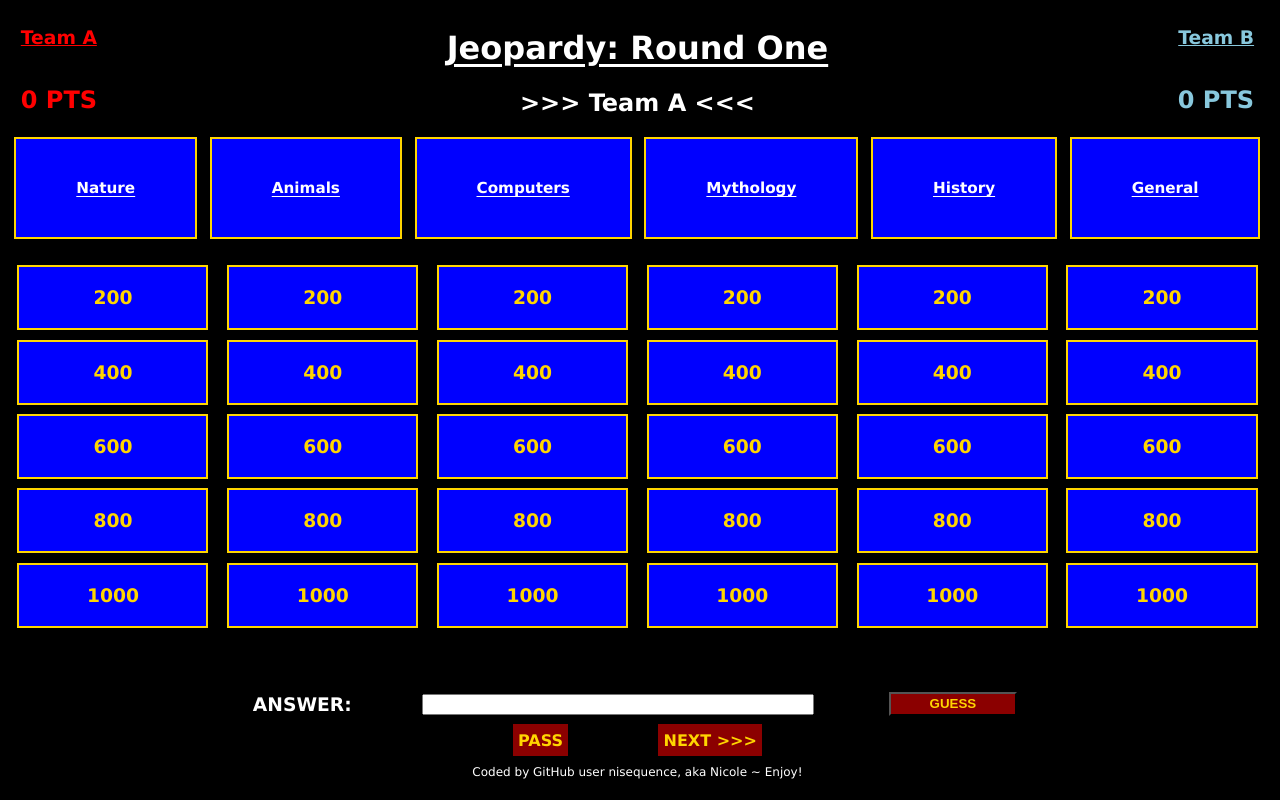
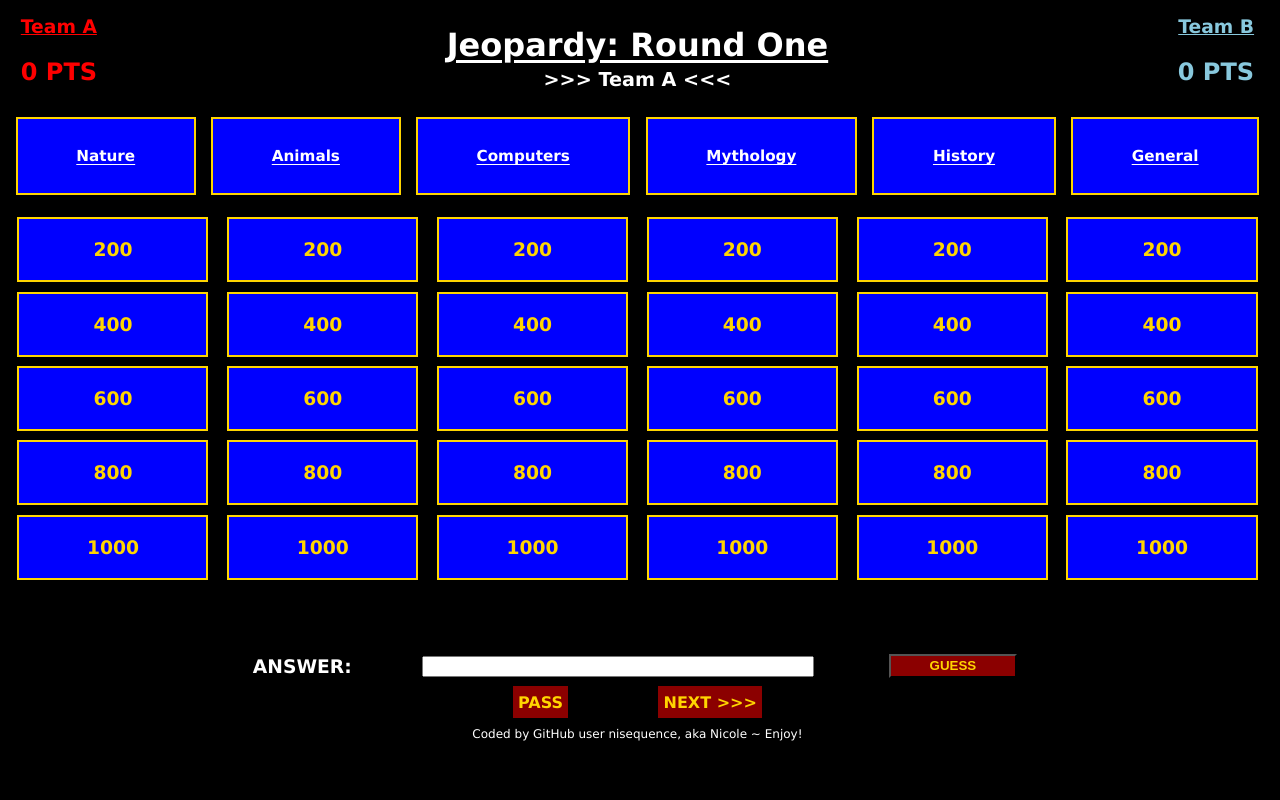
Before and after one commit to uprighted-learners/jeopardy-board-nisequence, a plain HTML site: page round-1.html in a window 1280 px wide. Drawn offline with Linux system fonts and the light colour scheme.

Commit message:
made styling adjustments for both appearance and functionality reasons

```diff
--- a/styles.css
+++ b/styles.css
@@ -69,17 +69,17 @@
     display: grid;
     grid-template-columns: 16.6% 16.6% 16.6% 16.6% 16.6% 16.6%;
     /* columns are evenly distributed */
-    grid-template-rows: 8vh 6vh 17vh 10.5vh 10.5vh 10.5vh 10.5vh 10.5vh 6vh 4vh 4vh;
+    grid-template-rows: 8vh 4vh 13vh 10.75vh 10.75vh 10.75vh 10.75vh 10.75vh 6vh 4vh 4vh;
     /* rows are very specifically defined to fit their elements based on viewport */
     /* ! not quite mobile friendly (maybe someday) */
 }
 
 /* roundHeader: <section> that contains Jeopardy Round Name & which Team is up */
 .roundHeader {
-    display: grid;
+    display:grid;
     grid-column: 2 / span 4;
     grid-row: 1 / span 2;
-    align-items:center;
+    align-content: center;
     text-align: center;
     margin-left:auto;
     margin-right:auto;
@@ -89,15 +89,15 @@
 .roundName {
     grid-row: 1 / span 1;
     text-decoration: underline;
-    text-underline-offset: 0.4vw;
+    text-underline-offset: 0.3vw;
+    margin-bottom: 0.25vh;
 }
 
 #teamUp {
-    display: grid;
     grid-row: 2 / span 1;
     font-weight: bold;
-    font-size: x-large;
-    margin-top: 0px;
+    font-size: larger;
+    margin-top: 0.25vh;
     margin-bottom: 2vh;
     color: white;
 }
@@ -130,6 +130,7 @@
     text-align: left;
     color:red;
     text-decoration: underline;
+    margin-top: 1vh;
 }
 
 /* how to display name of Team B */
@@ -140,6 +141,7 @@
     text-align: right;
     color:rgb(136, 200, 221);
     text-decoration: underline;
+    margin-top: 1vh;
 }
 
 /* points for Team A */
@@ -149,6 +151,7 @@
     grid-row: 2;
     text-align: left;
     color:red;
+    margin-top: 0.25vh;
 }
 
 /* points for Team B */
@@ -158,6 +161,7 @@
     grid-row: 2;
     text-align: right;
     color:rgb(136, 200, 221);
+    margin-top: 0.25vh;
 }
 
 /* categories: <section> class name */
@@ -170,6 +174,7 @@
     align-self: center;
     font-size: small;
     font-weight: bold;
+    align-content: space-evenly;
 }
 
 /* class for category headers */
@@ -177,19 +182,18 @@
     text-decoration: underline;
     display:grid;
     text-align: center;
-    align-content: space-evenly;
     background-color: blue;
     margin-top: 0.01vh;
     margin-bottom: 0.01vh;
-    margin-left: 0.4rem;
-    margin-right: 0.4rem;
+    margin-left: 0.5em;
+    margin-right: 0.5em;
     border: 2px;
     border-style: solid;
     border-color: rgb(255, 213, 0);
-    padding-top: 5vh;
-    padding-bottom: 5vh;
-    padding-left: 1.75vw;
-    padding-right: 1.75vw;
+    padding-top: 3.5vh;
+    padding-bottom: 3.5vh;
+    align-items: center;
+    justify-items: center;
 }
 
 /* 6 category headers in separate columns */
@@ -284,7 +288,7 @@
 .superSecret {
     position: fixed;
     width: 100vw;
-    height: 75vh;
+    height: 80vh;
 }
 
 #invis {
```
